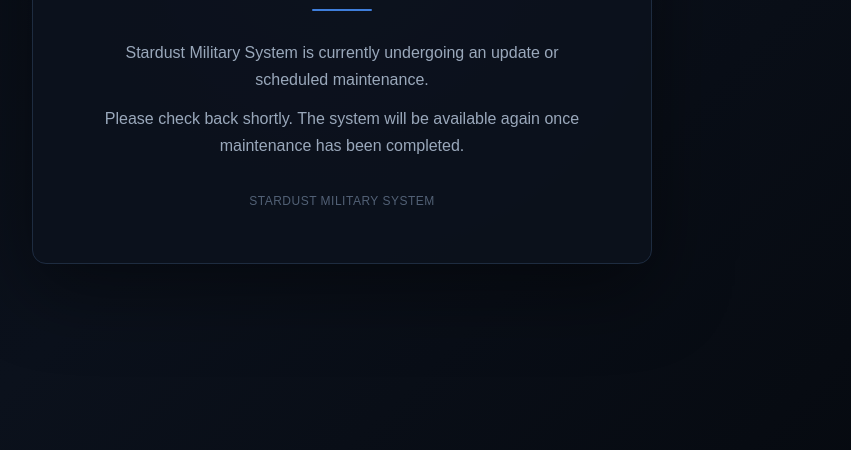
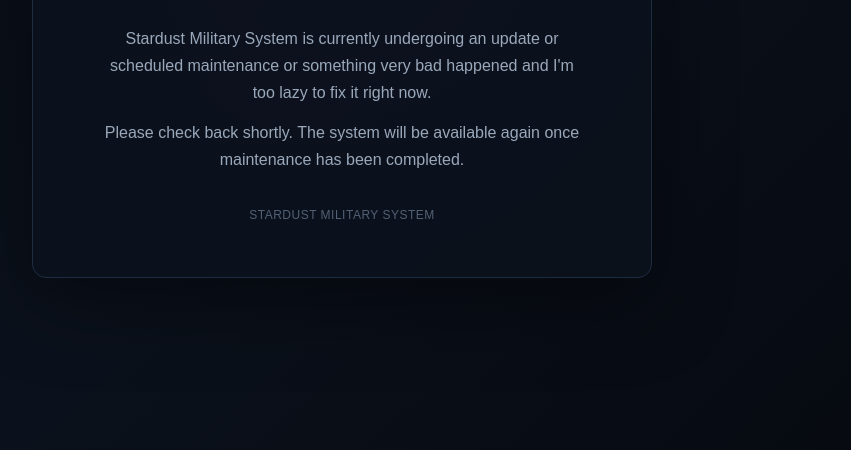
Before and after one commit to Space-creator4/Stardust-Military-System, an Electron app: page client/login.html in a window 1600 px wide. Shown: the part 350-800 px from the top of the page, without its empty margins (458-1309 px from the left). Drawn offline with Linux system fonts and the light colour scheme.

Commit message:
Update login.html

```diff
--- a/client/login.html
+++ b/client/login.html
@@ -128,7 +128,8 @@
 
     <p>
         Stardust Military System is currently undergoing an update
-        or scheduled maintenance.
+        or scheduled maintenance or something very bad happened
+        and I'm too lazy to fix it right now.
     </p>
 
     <p style="margin-top: 12px;">
```
